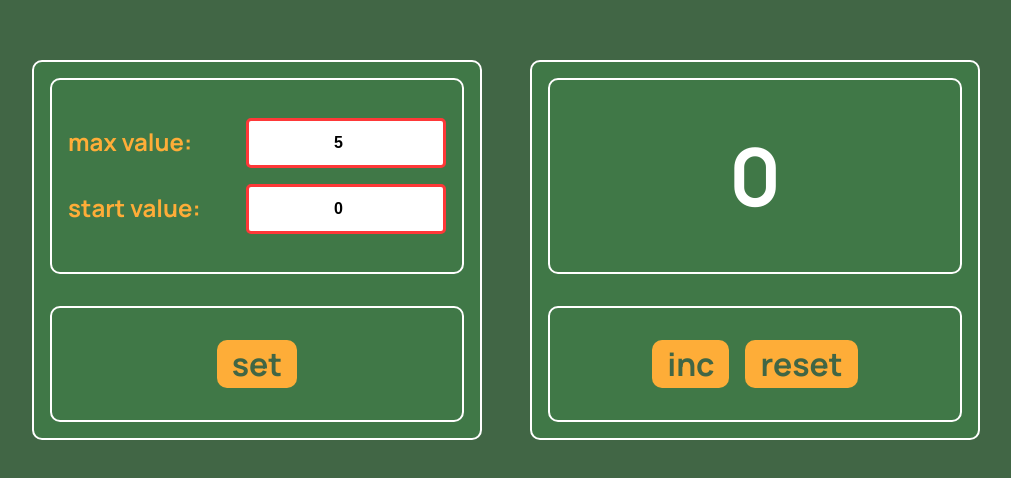
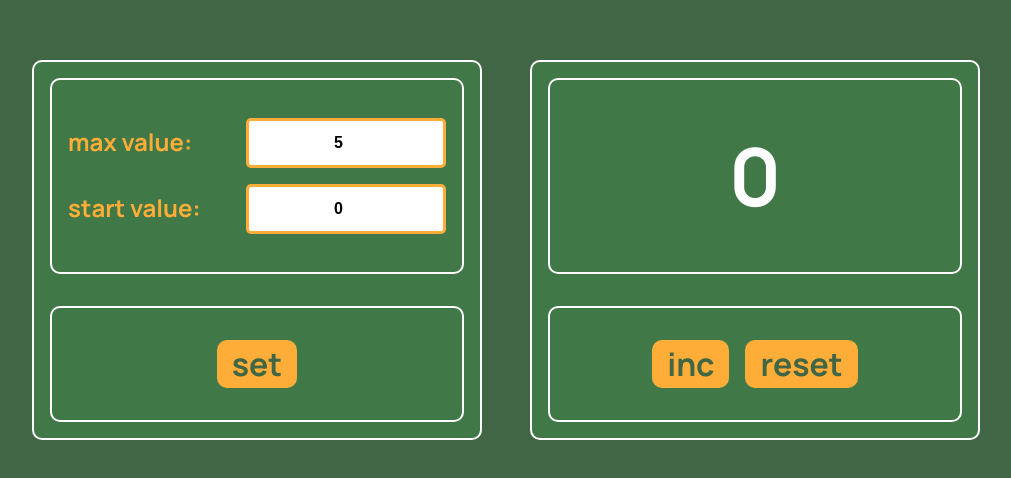
Before and after one commit to DmitryMuzalev/counter-incub, a React (Create React App) app: page / in a window 1280 px wide. Shown: the part 150-628 px from the top of the page, without its empty margins (134-1145 px from the left). Built offline with nearby package versions, Linux system fonts and the light colour scheme.

Commit message:
Fix field styles

```diff
--- a/src/components/UI/Field/Field.module.scss
+++ b/src/components/UI/Field/Field.module.scss
@@ -19,6 +19,7 @@
     font-size: 1rem;
     &.error {
       border-color: var(--error-color);
+      background-color: var(--error-bg);
     }
   }
 }
--- a/src/components/UI/Field/Field.tsx
+++ b/src/components/UI/Field/Field.tsx
@@ -22,7 +22,7 @@ const Field: FC<Props> = ({ id, label, value, changeValue, validator }) => {
         type="number"
         onChange={changeValueHandler}
         value={value}
-        className={s.error}
+        className={validator() ? "" : s.error}
       />
     </div>
   );
--- a/src/index.scss
+++ b/src/index.scss
@@ -20,6 +20,7 @@
   --secondary-color-hover: #eb8c08;
 
   --error-color: #fe3838;
+  --error-bg: #ff8181;
   --white: #ffffff;
   --black: #000000;
   --grey: #949494;
```
